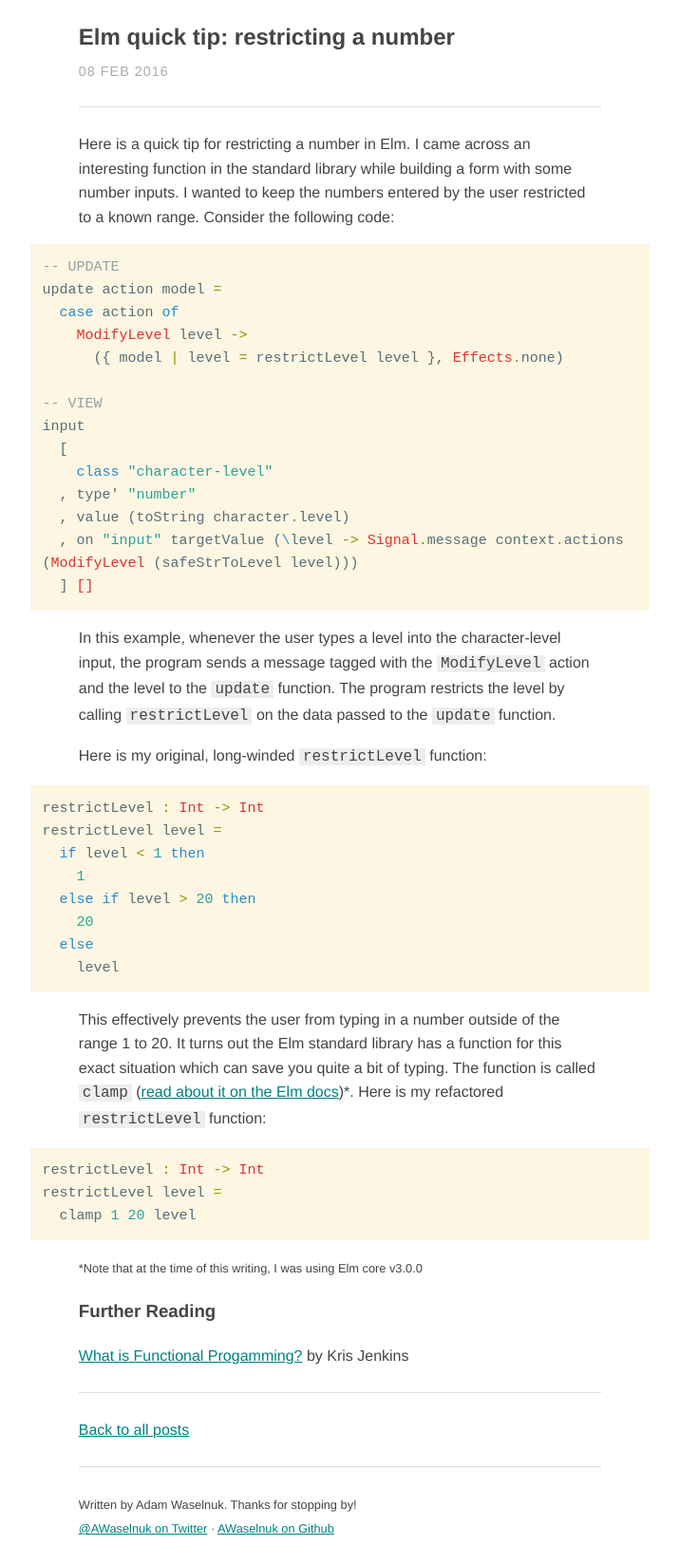
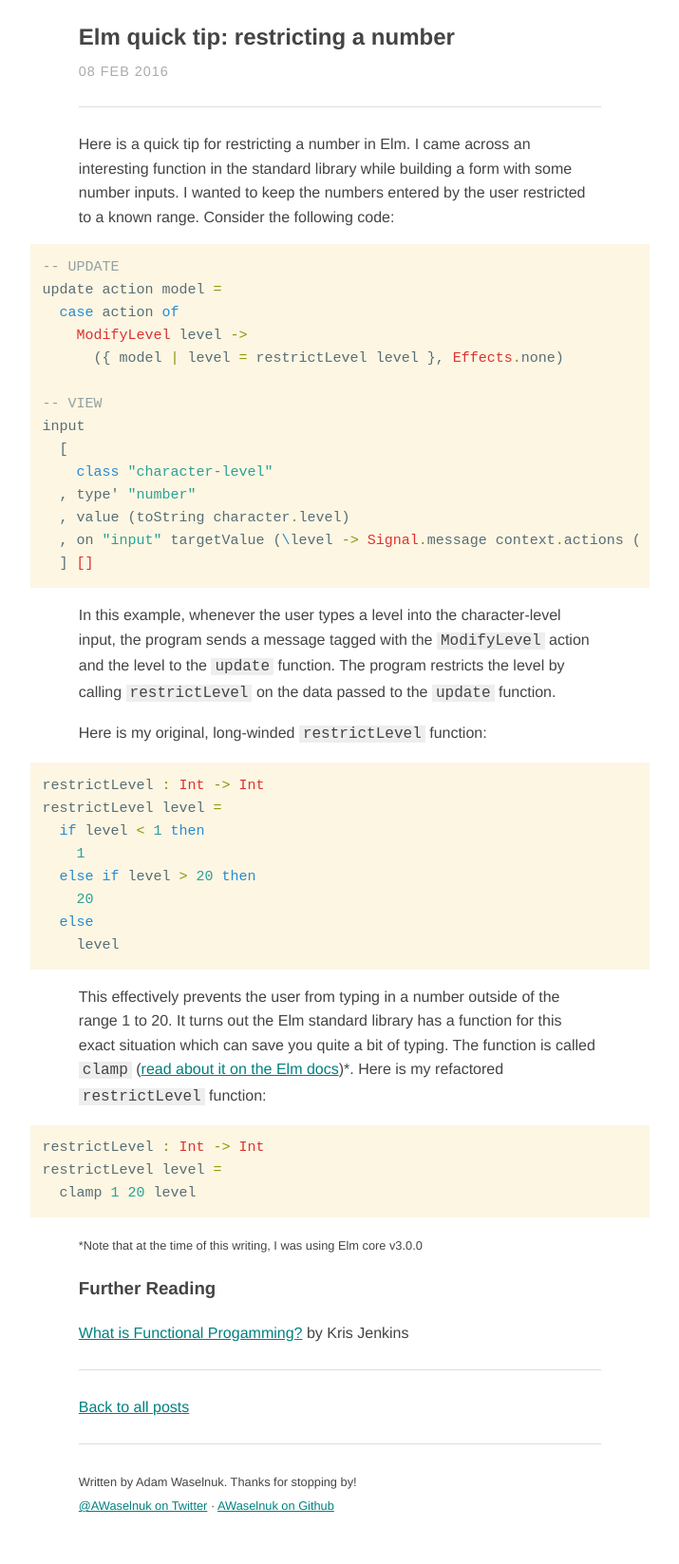
Before and after one commit to AWaselnuk/AWaselnuk.github.io, a Jekyll site: the page built from _posts/2016-02-08-elm-quick-tip-restricting-a-number.md, in a window 1280 px wide. Shown: the whole page at 95% size, without its empty margins (282-997 px from the left). Built offline with Jekyll 4.4.1, drawn with Linux system fonts in a browser that asks for light colours; after the commit the page ends 1623 px from its top, so only the background shows below that.

Commit message:
make code samples not garbage

```diff
--- a/_scss/_variables.scss
+++ b/_scss/_variables.scss
@@ -42,6 +42,7 @@
 $font-size-5:16px;
 $font-size-6:12px; // Should only be used for text you want no one to read.
 $font-size-code: 15px;
+$font-size-code-mobile: 13px;
 
 $fs-1: $font-size-1;
 $fs-2: $font-size-2;
--- a/_scss/pygments/_config.scss
+++ b/_scss/pygments/_config.scss
@@ -1,13 +1,16 @@
 .highlight {
   padding: $lHeight / 2;
-  font-size: $font-size-code;
+  font-size: $font-size-code-mobile;
 
   @media (min-width: $screen-sm + 60px) {
     margin-left: $lHeight * -2;
     margin-right: $lHeight * -2;
+    font-size: $font-size-code;
   }
 
   pre {
     margin: 0;
+    white-space: pre;
+    overflow-x: scroll;
   }
 }
--- a/css/main.css
+++ b/css/main.css
@@ -1113,12 +1113,15 @@
 /* Literal.Number.Integer.Long */
 .highlight {
   padding: 12.8px;
-  font-size: 15px; }
+  font-size: 13px; }
   @media (min-width: 660px) {
     .highlight {
       margin-left: -51.2px;
-      margin-right: -51.2px; } }
+      margin-right: -51.2px;
+      font-size: 15px; } }
   .highlight pre {
-    margin: 0; }
+    margin: 0;
+    white-space: pre;
+    overflow-x: scroll; }
 
 /*# sourceMappingURL=main.css.map */
```
Also changed, not shown: 1 other file.
